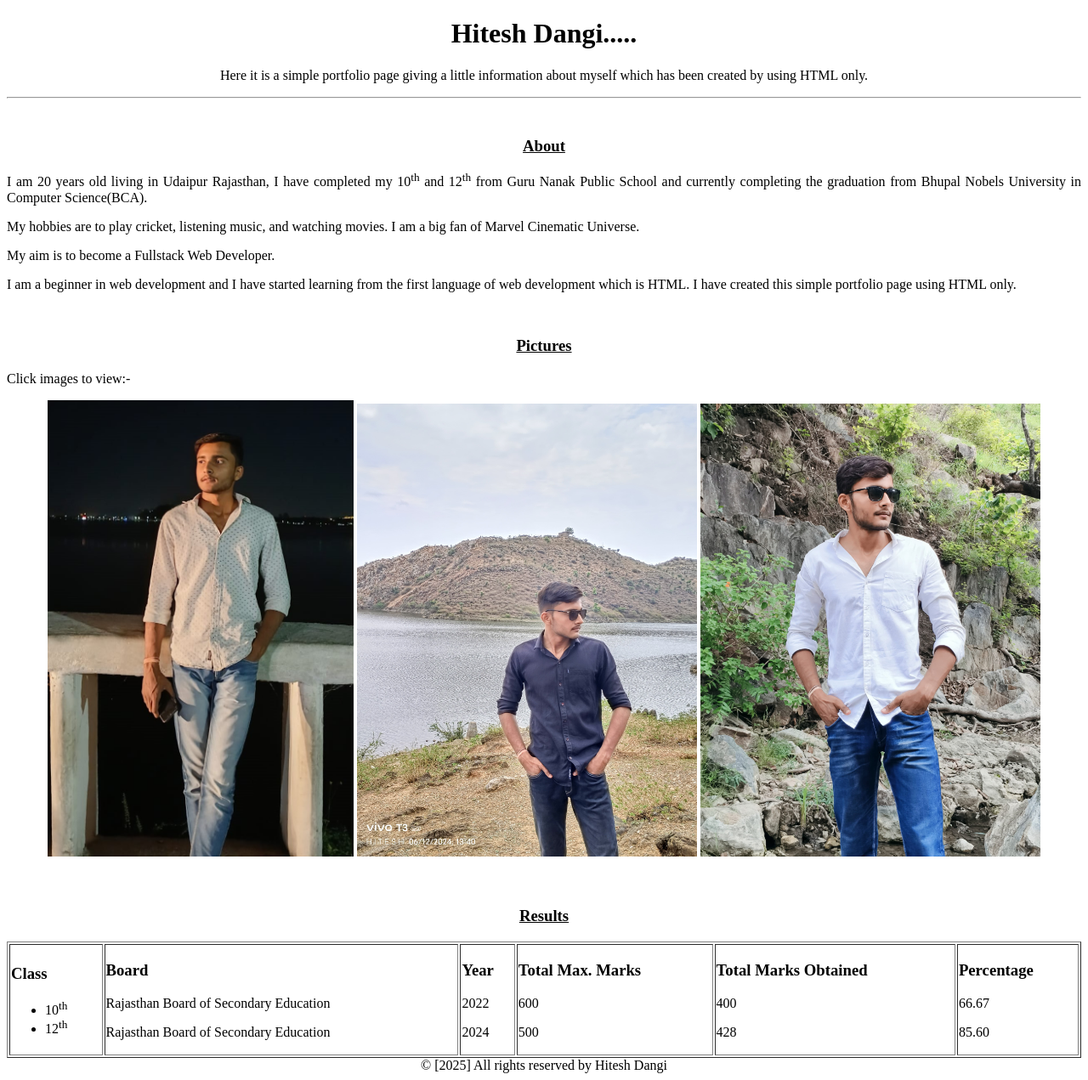
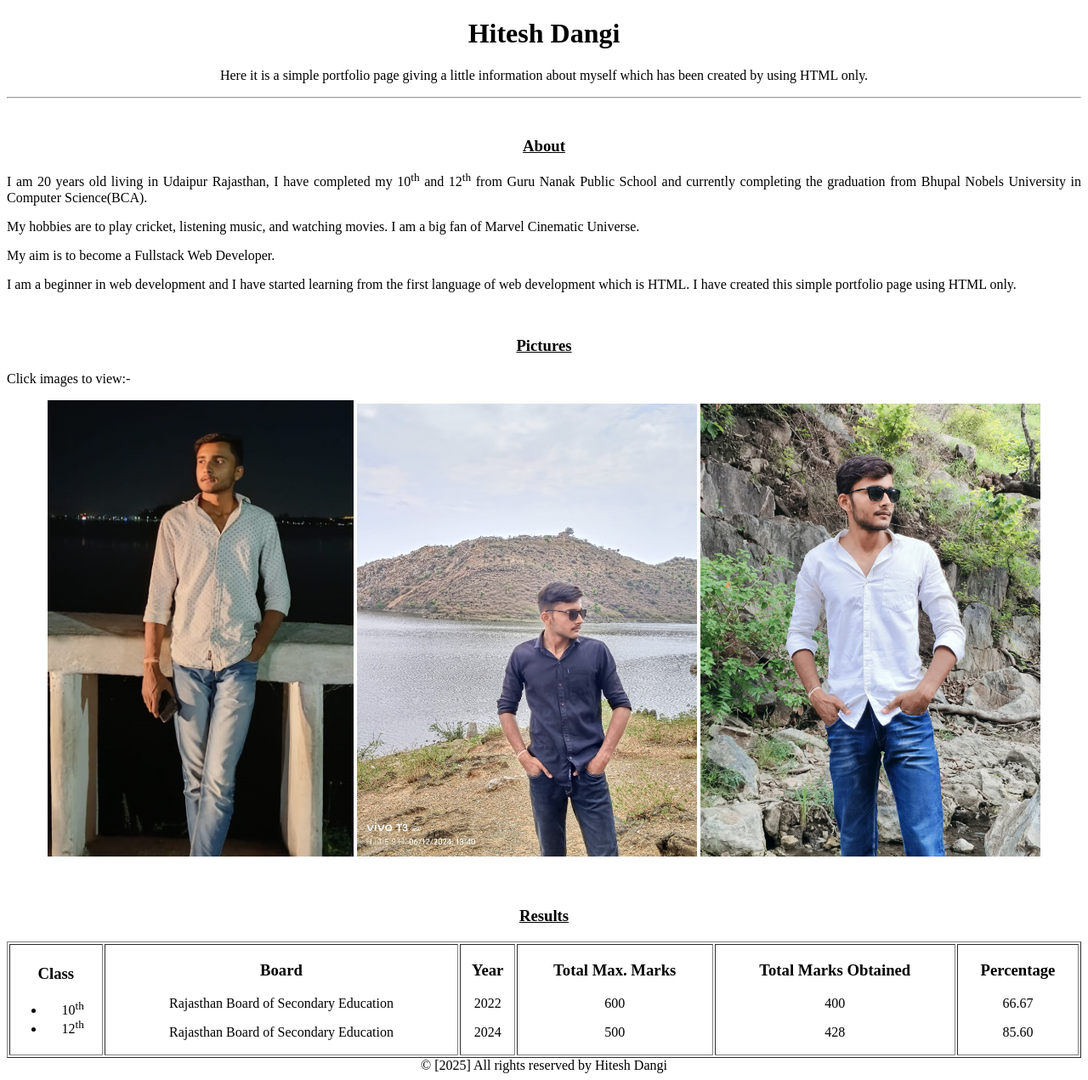
Before and after one commit to Hitesh05082005/First-Web-Page, a plain HTML site: page index.html in a window 1280 px wide. Shown: the whole page at 85% size. Drawn offline with Linux system fonts and the light colour scheme.

Commit message:
commit changes to the repositary and push

```diff
--- a/index.html
+++ b/index.html
@@ -8,7 +8,7 @@
 <body>
 
     <header>
-        <h1 style="text-align: center;">Hitesh Dangi.....</h1>
+        <h1 style="text-align: center;">Hitesh Dangi</h1>
         <p style="text-align: center;">Here it is a simple portfolio page giving a little information about myself which has been created by using HTML only.</p>
     </header>
     <hr>
@@ -43,7 +43,7 @@
     <div name="results">
         <h3 style="text-align: center;"><ins>Results</ins></h3>
 
-        <table border="1" width="100%">
+        <table border="1" width="100%" style="text-align: center;">
             <tr>
                 <td>
                     <h3>Class</h3>
```
